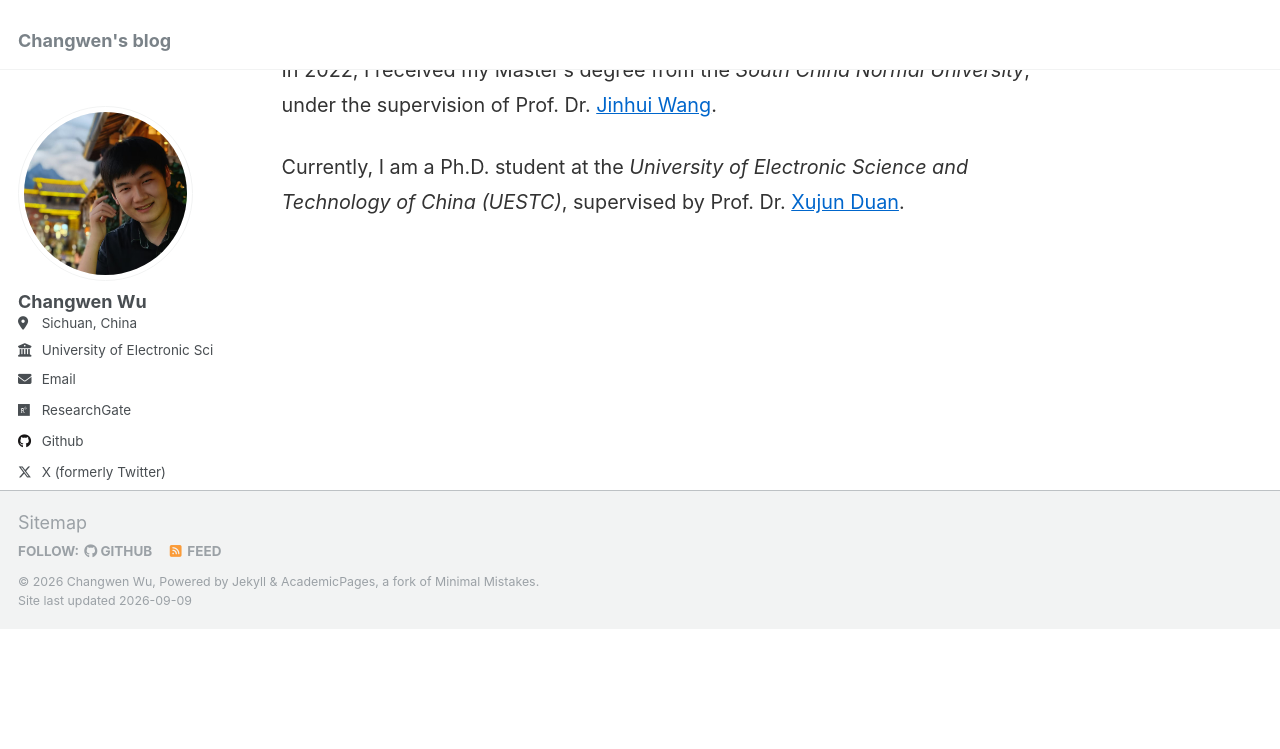
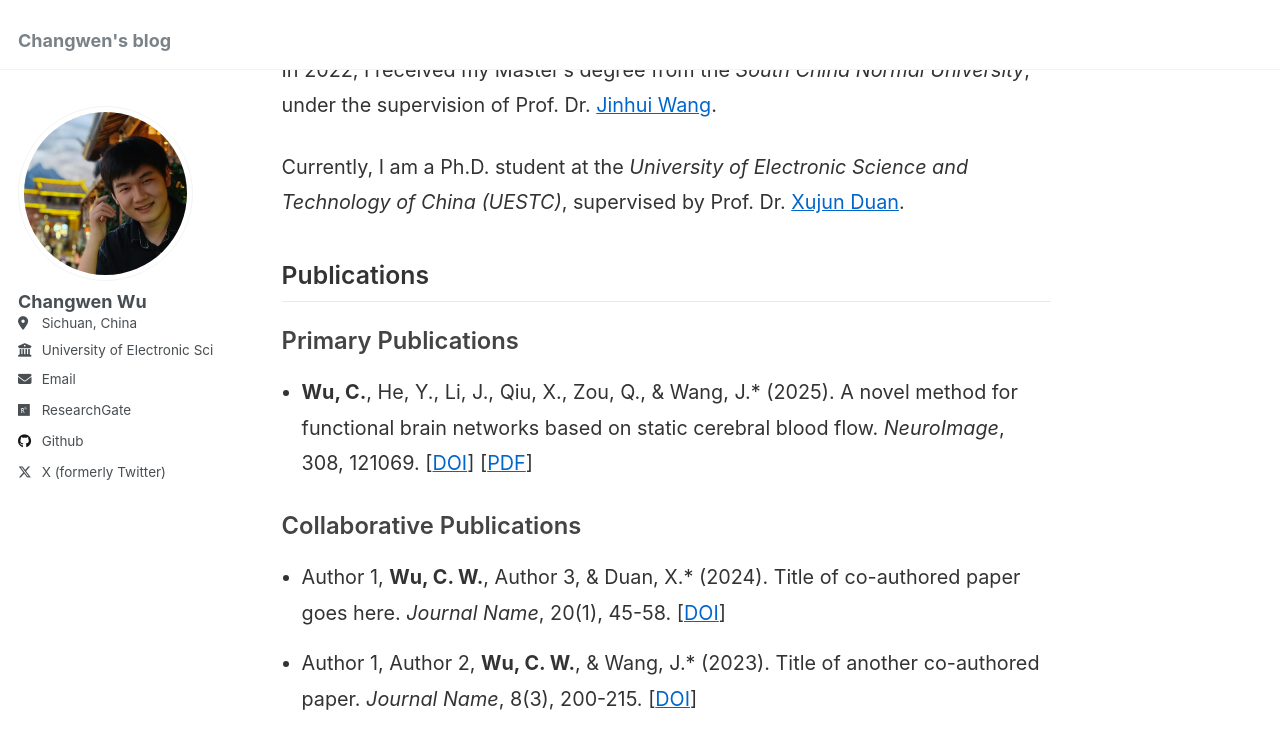
Before and after one commit to Changwen-Wu/Changwen-Wu.github.io, a Jekyll site: the page built from _pages/about.md, in a window 1280 px wide and 900 px high, scrolled down 593 px. Shown: the top 749 px of the window. Built offline with Jekyll 4.4.1, drawn with Linux system fonts in a browser that asks for light colours; before the commit the page ends 1221 px from its top, so only the background shows below that.

Commit message:
Update about page with publication information
Added sections for primary and collaborative publications with relevant details.

```diff
--- a/_pages/about.md
+++ b/_pages/about.md
@@ -29,4 +29,35 @@ redirect_from:
   Currently, I am a Ph.D. student at the <em>University of Electronic Science and Technology of China (UESTC)</em>, supervised by Prof. Dr. <a href="https://scholar.google.com/citations?user=s8DIQOwAAAAJ" target="_blank" style="color: #0066cc;">Xujun Duan</a>.
 </p>
 
+<h2 style="margin-top: 40px; margin-bottom: 20px; font-weight: 600; border-bottom: 1px solid #eaeaea; padding-bottom: 10px;">Publications</h2>
+
+<!-- 第一作者文章 -->
+<h3 style="margin-top: 25px; margin-bottom: 15px; font-size: 1.2em; font-weight: 600; color: #444;">Primary Publications</h3>
+
+<ul style="padding-left: 20px; margin-bottom: 30px;">
+  <li style="margin-bottom: 15px;">
+    <strong>Wu, C.</strong>, He, Y., Li, J., Qiu, X., Zou, Q., & Wang, J.* (2025). A novel method for functional brain networks based on static cerebral blood flow.
+    <em>NeuroImage</em>, 308, 121069.
+    [<a href="https://doi.org/10.1016/j.neuroimage.2025.121069" target="_blank" style="color: #0066cc; text-decoration: underline;">DOI</a>]
+    [<a href="https://your-pdf-link.pdf" target="_blank" style="color: #0066cc; text-decoration: underline;">PDF</a>]
+  </li>
+</ul>
+
+<!-- 非第一作者/合作文章 -->
+<h3 style="margin-top: 25px; margin-bottom: 15px; font-size: 1.2em; font-weight: 600; color: #444;">Collaborative Publications</h3>
+
+<ul style="padding-left: 20px; margin-bottom: 20px;">
+  <li style="margin-bottom: 15px;">
+    Author 1, <strong>Wu, C. W.</strong>, Author 3, & Duan, X.* (2024). Title of co-authored paper goes here.
+    <em>Journal Name</em>, 20(1), 45-58.
+    [<a href="https://doi.org/xxxxxx" target="_blank" style="color: #0066cc; text-decoration: underline;">DOI</a>]
+  </li>
+
+  <li style="margin-bottom: 15px;">
+    Author 1, Author 2, <strong>Wu, C. W.</strong>, & Wang, J.* (2023). Title of another co-authored paper.
+    <em>Journal Name</em>, 8(3), 200-215.
+    [<a href="https://doi.org/xxxxxx" target="_blank" style="color: #0066cc; text-decoration: underline;">DOI</a>]
+  </li>
+</ul>
+
 </div>
```
